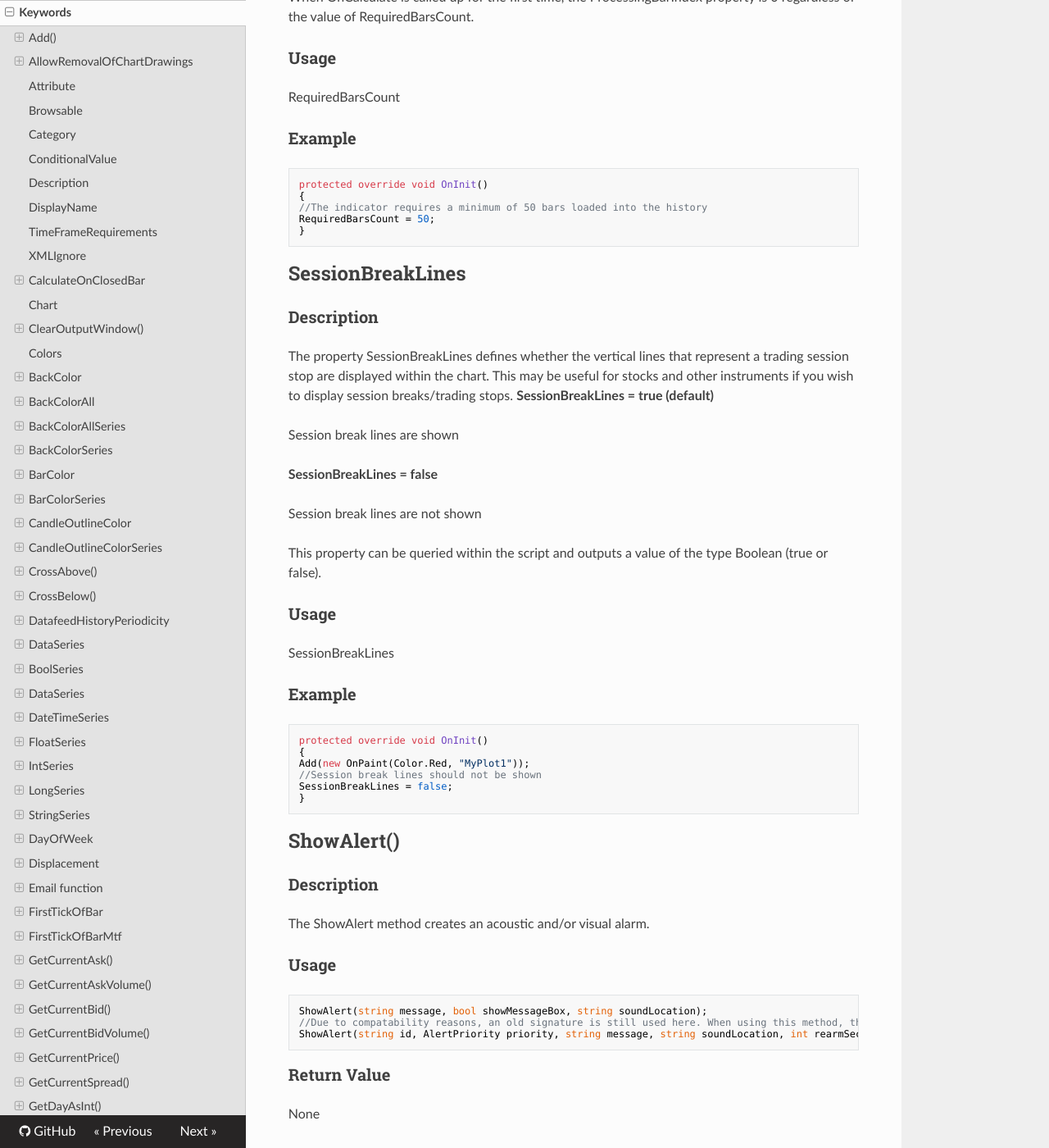
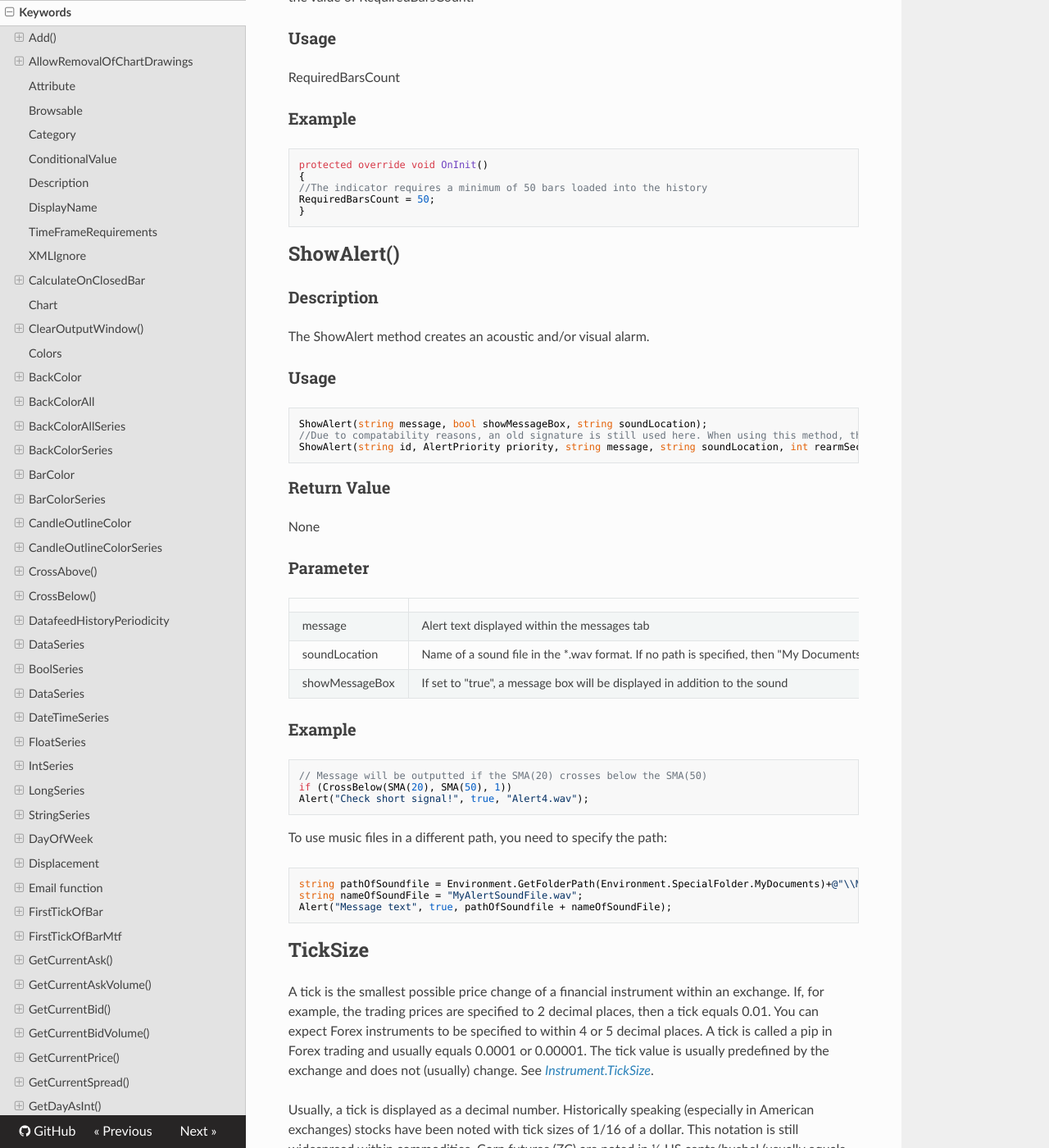
Before and after one commit to AgenaTrader/AgenaScript-documentation, an MkDocs documentation site: the page built from sources/keywords.md, in a window 1280 px wide and 1400 px high, scrolled down 66106 px. Shown: the whole window at 82% size. Built offline with MkDocs 1.6.1, drawn with Linux system fonts in a browser that asks for light colours; nearby versions of some CDN libraries; old or Windows-style settings are respelled for this version of MkDocs.

Commit message:
Update keywords.md

````diff
--- a/sources/keywords.md
+++ b/sources/keywords.md
@@ -2148,7 +2148,6 @@ protected override void OnInit()
 -   [*InputPriceType*](#inputpricetype)
 -   [*IsOverlay*](#isoverlay)
 -   [*IsShowPriceMarkers*](#isshowpricemarkers)
--   [*SessionBreakLines*](#sessionbreaklines)
 -   [*IsShowChartVerticalGrid*](#isshowchartverticalgrid)
 
 **Additional Keywords for Strategies**
@@ -2510,33 +2509,6 @@ RequiredBarsCount = 50;
 }
 ```
 
-## SessionBreakLines
-### Description
-The property SessionBreakLines defines whether the vertical lines that represent a trading session stop are displayed within the chart.
-This may be useful for stocks and other instruments if you wish to display session breaks/trading stops.
-**SessionBreakLines = true (default)**
-
-Session break lines are shown
-
-**SessionBreakLines = false**
-
-Session break lines are not shown
-
-This property can be queried within the script and outputs a value of the type Boolean (true or false).
-
-### Usage
-SessionBreakLines
-
-### Example
-```cs
-protected override void OnInit()
-{
-Add(new OnPaint(Color.Red, "MyPlot1"));
-//Session break lines should not be shown
-SessionBreakLines = false;
-}
-```
-
 ## ShowAlert()
 ### Description
 The ShowAlert method creates an acoustic and/or visual alarm.
````
